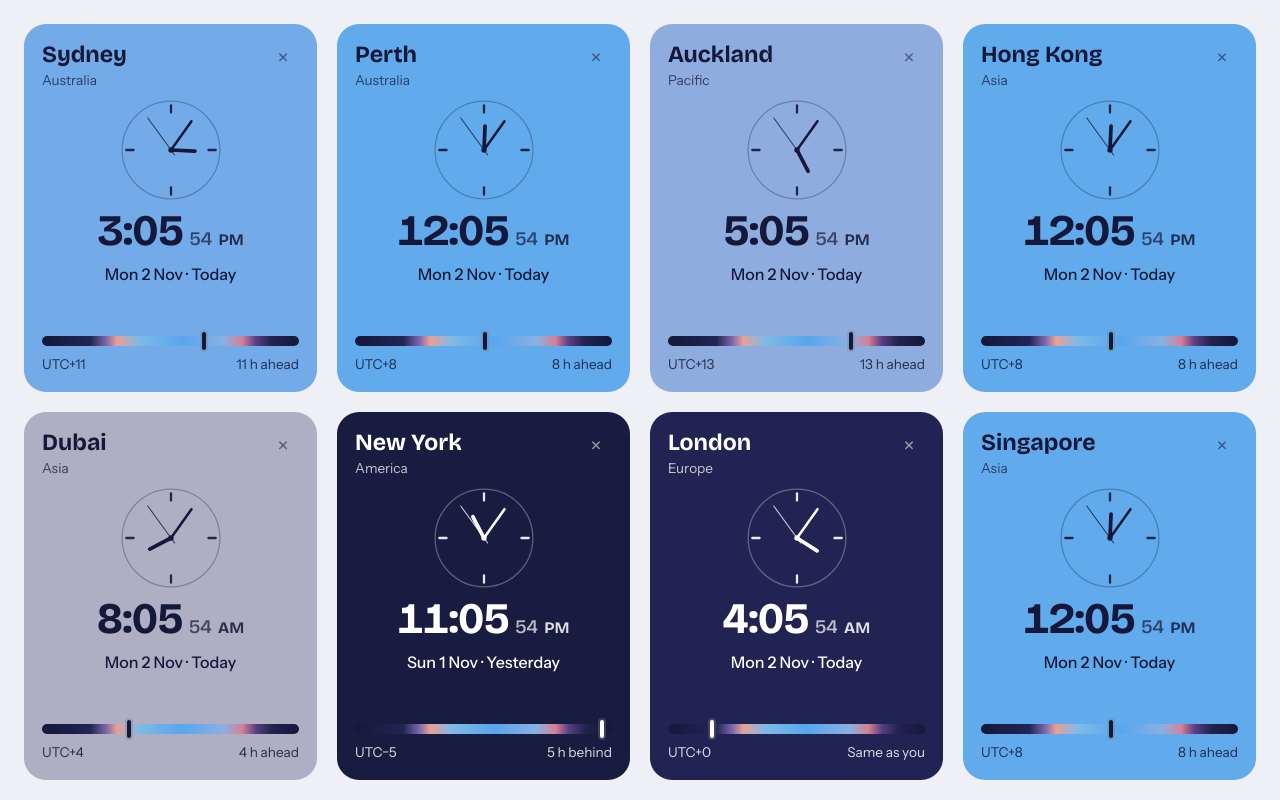
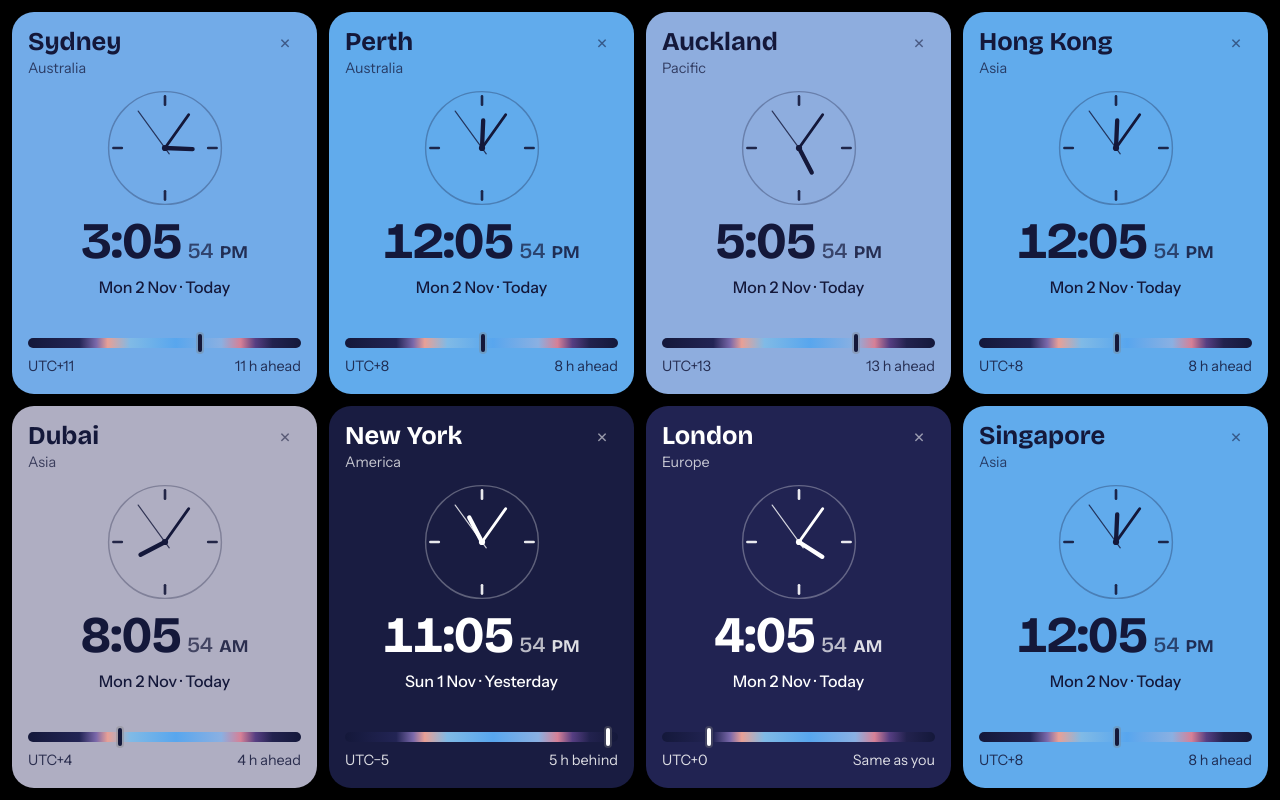
Before and after one commit to flipfire87/Clocks, a plain HTML site: page index.html in a window 1280 px wide. Drawn offline with nearby package versions, Linux system fonts and the light colour scheme.

Commit message:
Update index.html

```diff
--- a/index.html
+++ b/index.html
@@ -45,17 +45,17 @@
     --accent: #8c9bff;
     --accent-ink: #0d1020;
   }
-  html { scroll-padding-top: env(safe-area-inset-top, 0px); }
+  html { background: #000; scroll-padding-top: env(safe-area-inset-top, 0px); }
   *, *::before, *::after { box-sizing: inherit; }
   body {
     margin: 0;
-    background: var(--bg);
+    background: #000;
     color: var(--ink);
     font-family: var(--body);
     line-height: 1.5;
     min-height: 100vh;
   }
-  .wrap { max-width: 2400px; min-height: 100vh; margin: 0 auto; padding: 24px 24px 20px; display: flex; flex-direction: column; }
+  .wrap { max-width: none; min-height: 100vh; margin: 0 auto; padding: 12px; display: flex; flex-direction: column; }
 
   header { display: flex; align-items: center; justify-content: space-between; gap: 16px; margin-bottom: 28px; }
   h1 { font-family: var(--display); font-weight: 700; font-size: clamp(1.8rem, 4vw, 2.4rem); line-height: 1.1; letter-spacing: -0.02em; margin: 0; }
@@ -79,19 +79,19 @@
   :focus-visible { outline: 3px solid var(--accent); outline-offset: 2px; }
   .msg { flex: 1 1 100%; min-height: 1.4em; margin: 0; color: var(--muted); font-size: 0.92rem; }
 
-  .grid { display: grid; flex: 1; grid-auto-rows: 1fr; grid-template-columns: repeat(4, minmax(0, 1fr)); gap: 20px; }
+  .grid { display: grid; flex: 1; grid-auto-rows: 1fr; grid-template-columns: repeat(4, minmax(0, 1fr)); gap: 12px; }
   @media (max-width: 1000px) { .grid { grid-template-columns: repeat(3, minmax(0, 1fr)); } }
   @media (max-width: 760px) { .grid { grid-template-columns: repeat(2, minmax(0, 1fr)); } }
   @media (max-width: 440px) { .grid { grid-template-columns: minmax(0, 1fr); } }
 
   .card {
-    position: relative; border-radius: 22px; padding: clamp(18px, 1.4vw, 28px); overflow: hidden;
+    position: relative; border-radius: 22px; padding: clamp(16px, 1.2vw, 24px); overflow: hidden;
     display: flex; flex-direction: column; justify-content: space-between; gap: 8px;
     transition: background 1s linear, color 1s linear;
   }
   .top { display: flex; justify-content: space-between; align-items: flex-start; gap: 8px; }
-  .city { font-family: var(--display); font-weight: 700; font-size: clamp(1.45rem, 1.6vw, 2.2rem); line-height: 1.1; margin: 0; }
-  .region { font-size: clamp(0.85rem, 0.9vw, 1.15rem); opacity: 0.75; margin: 2px 0 0; }
+  .city { font-family: var(--display); font-weight: 700; font-size: clamp(1.45rem, 2vw, 3rem); line-height: 1.1; margin: 0; }
+  .region { font-size: clamp(0.9rem, 1vw, 1.4rem); opacity: 0.75; margin: 2px 0 0; }
   .remove {
     background: transparent; border: 0; color: inherit; opacity: 0.55; font-size: 1.3rem; line-height: 1;
     width: 32px; height: 32px; border-radius: 50%; flex: none;
@@ -103,24 +103,24 @@
     .card .remove:hover { opacity: 1; }
   }
 
-  svg.face { width: clamp(96px, 13vh, 190px); height: clamp(96px, 13vh, 190px); align-self: center; display: block; }
+  svg.face { width: clamp(96px, 15vh, 240px); height: clamp(96px, 15vh, 240px); align-self: center; display: block; }
   .hand { stroke: currentColor; stroke-linecap: round; }
   .face .rim { fill: none; stroke: currentColor; stroke-opacity: 0.3; stroke-width: 1.2; }
 
   .digital { display: flex; flex-wrap: wrap; align-items: baseline; justify-content: center; gap: 6px; font-family: var(--display); font-variant-numeric: tabular-nums; }
-  .hm { font-size: clamp(2.3rem, min(3.4vw, 6vh), 5rem); font-weight: 700; letter-spacing: -0.02em; line-height: 1; }
-  .sec { font-size: clamp(1.2rem, 1.5vw, 1.8rem); opacity: 0.7; font-weight: 500; }
-  .ampm { font-size: clamp(1rem, 1.2vw, 1.4rem); font-weight: 600; opacity: 0.85; }
-  .date { text-align: center; margin: 0; font-weight: 500; font-size: clamp(1rem, 1.1vw, 1.3rem); }
+  .hm { font-size: clamp(2.3rem, min(4vw, 7.5vh), 6rem); font-weight: 700; letter-spacing: -0.02em; line-height: 1; }
+  .sec { font-size: clamp(1.2rem, 1.7vw, 2.4rem); opacity: 0.7; font-weight: 500; }
+  .ampm { font-size: clamp(1rem, 1.4vw, 2rem); font-weight: 600; opacity: 0.85; }
+  .date { text-align: center; margin: 0; font-weight: 500; font-size: clamp(1rem, 1.2vw, 1.7rem); }
 
   .strip { position: relative; height: 10px; border-radius: 6px; margin-top: auto; }
   .marker {
     position: absolute; top: -4px; width: 4px; height: 18px; border-radius: 2px;
     background: currentColor; box-shadow: 0 0 0 2px rgba(127,127,127,0.35); transform: translateX(-2px);
   }
-  .meta { display: flex; justify-content: space-between; gap: 8px; font-size: clamp(0.85rem, 0.9vw, 1.1rem); opacity: 0.85; margin: 0; }
+  .meta { display: flex; justify-content: space-between; gap: 8px; font-size: clamp(0.9rem, 1vw, 1.4rem); opacity: 0.85; margin: 0; }
 
-  .empty { grid-column: 1 / -1; padding: 40px 0; color: var(--muted); }
+  .empty { grid-column: 1 / -1; padding: 40px 0; color: #9aa1c9; }
 
   @media (prefers-reduced-motion: reduce) { .card { transition: none; } }
   @media (max-width: 520px) { .add { width: 100%; } input[type="text"] { flex: 1; width: auto; } }
```
